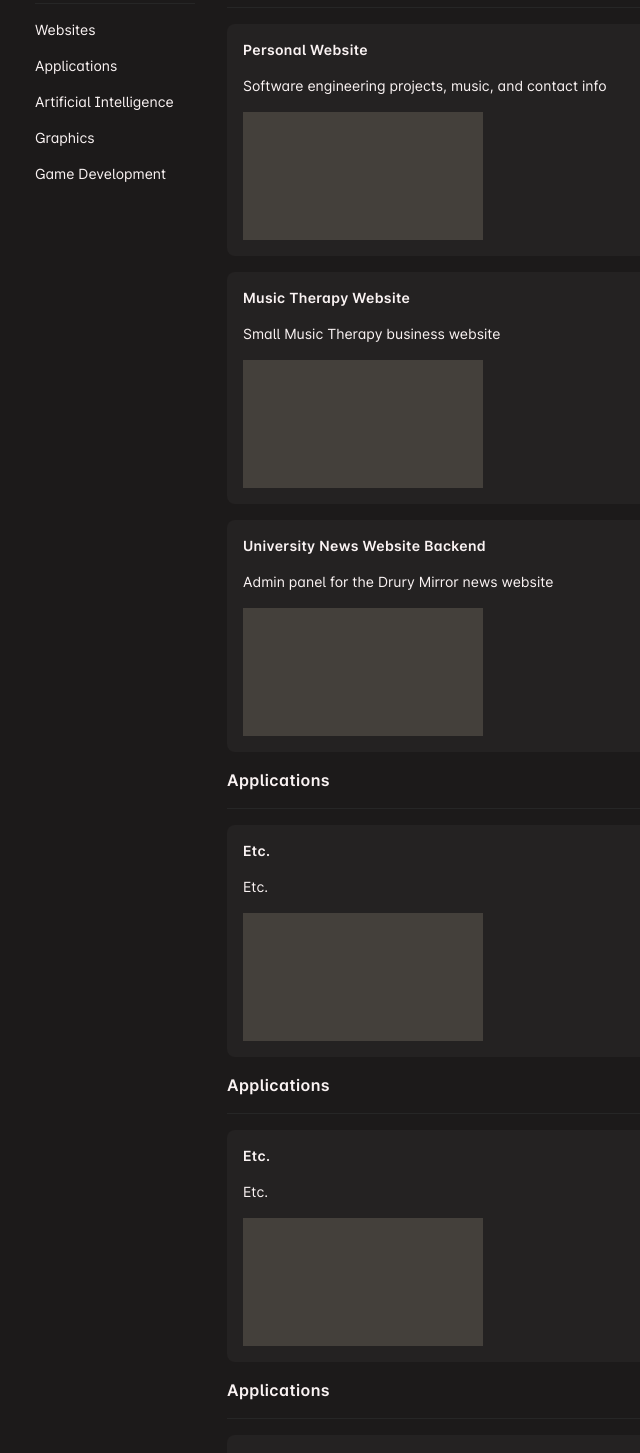
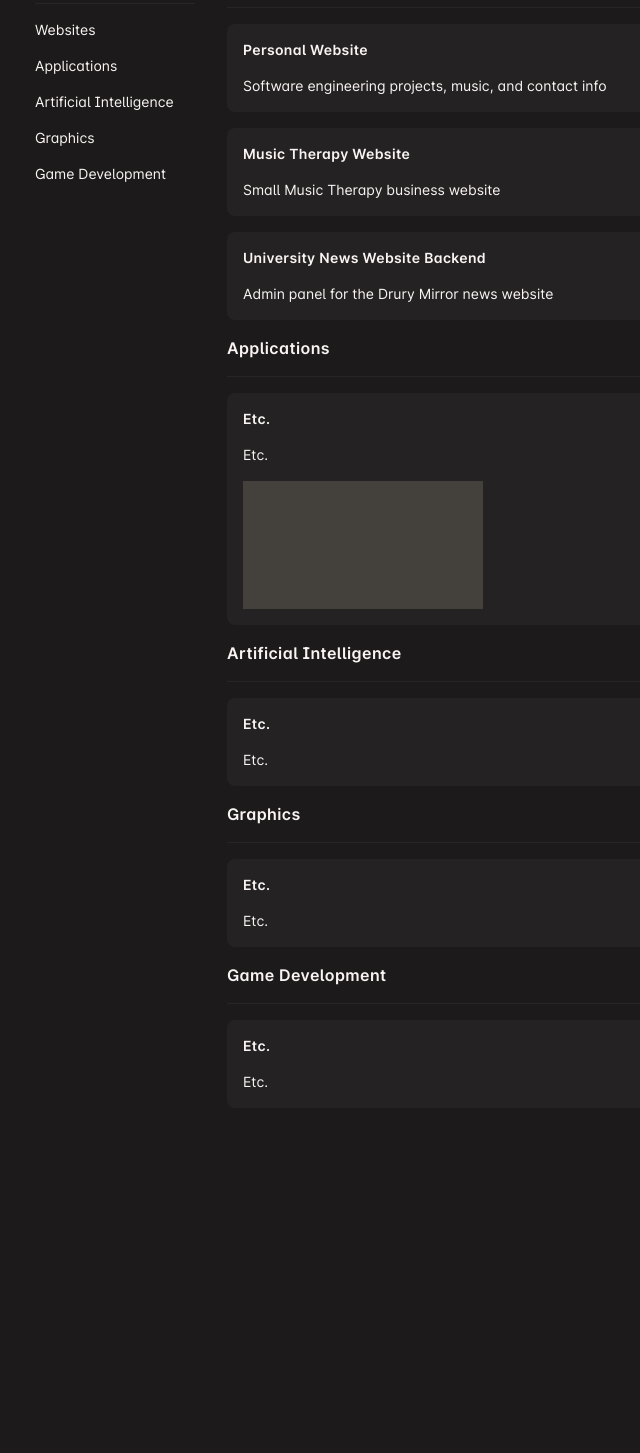
Before and after one commit to braydenoneal/personal-website, a Next.js app: page /projects in a window 1280 px wide. Shown: the part 331-1784 px from the top of the page, without its empty margins (109-749 px from the left). After the commit the page ends 1455 px from the top, so only its background shows below. Built offline with nearby package versions, Linux system fonts and the light colour scheme.

Commit message:
Add outline and section components

```diff
--- a/app/projects/page.tsx
+++ b/app/projects/page.tsx
@@ -1,4 +1,8 @@
 import ImageHeader from '@/components/custom/image-header/image-header'
+import Outline from '@/components/custom/outline/outline'
+import OutlineLink from '@/components/custom/outline/outline-link'
+import ProjectItem from '@/components/custom/section/project-item'
+import Section from '@/components/custom/section/section'
 import Image from 'next/image'
 import Link from 'next/link'
 import React from 'react'
@@ -13,112 +17,37 @@ export default function Projects() {
             </ImageHeader>
             <div className='relative'>
                 <div className='w-[1024px] inline-flex justify-start items-start relative'>
-                    <div className='w-48 p-4 inline-flex flex-col justify-start items-start gap-4 sticky top-20'>
-                        <div
-                            className='justify-start text-[#FAF3F3] text-sm font-semibold tracking-wide'>Projects
-                        </div>
-                        <div className='self-stretch h-px bg-[#262626]'/>
-                        <Link href={'#websites'}
-                              className='justify-start text-[#FAF3F3] text-sm font-normal'>Websites</Link>
-                        <div className='justify-start text-[#FAF3F3] text-sm font-normal'>Applications</div>
-                        <div className='justify-start text-[#FAF3F3] text-sm font-normal'>Artificial
-                            Intelligence
-                        </div>
-                        <div className='justify-start text-[#FAF3F3] text-sm font-normal'>Graphics</div>
-                        <div className='justify-start text-[#FAF3F3] text-sm font-normal'>Game Development</div>
-                    </div>
+                    <Outline name={'Projects'}>
+                        <OutlineLink id={'websites'} name={'Websites'}/>
+                        <OutlineLink id={'applications'} name={'Applications'}/>
+                        <OutlineLink id={'artificial-intelligence'} name={'Artificial Intelligence'}/>
+                        <OutlineLink id={'graphics'} name={'Graphics'}/>
+                        <OutlineLink id={'game-development'} name={'Game Development'}/>
+                    </Outline>
                     <div className='flex-1 p-4 inline-flex flex-col justify-start items-start gap-4 top-20'>
-                        <div className='self-stretch flex flex-col justify-start items-start gap-4 scroll-mt-24'
-                             id={'websites'}>
-                            <Link href={'#websites'}
-                                  className='self-stretch justify-start text-[#FAF3F3] text-base font-semibold tracking-wide'>Websites
-                            </Link>
-                            <div className='self-stretch h-px bg-[#262626]'/>
-                            <Link href={'https://github.com/braydenoneal'} target={'_blank'}
-                                  className='hover:scale-102 duration-150 self-stretch p-4 bg-[#242222] rounded-md flex flex-col justify-start items-start gap-4 overflow-hidden'>
-                                <div
-                                    className='self-stretch justify-start text-[#FAF3F3] text-sm font-semibold tracking-wide'>Personal
-                                    Website
-                                </div>
-                                <div
-                                    className='self-stretch justify-start text-[#FAF3F3] text-sm font-normal'>Software
-                                    engineering projects, music, and contact info
-                                </div>
+                        <Section id={'websites'} name={'Websites'}>
+                            <ProjectItem description={'Software engineering projects, music, and contact info'}
+                                         link={'https://github.com/braydenoneal'} name={'Personal Website'}/>
+                            <ProjectItem description={'Small Music Therapy business website'}
+                                         link={'https://github.com/braydenoneal'} name={'Music Therapy Website'}/>
+                            <ProjectItem description={'Admin panel for the Drury Mirror news website'}
+                                         link={'https://github.com/braydenoneal'}
+                                         name={'University News Website Backend'}/>
+                        </Section>
+                        <Section id={'applications'} name={'Applications'}>
+                            <ProjectItem description={'Etc.'} link={''} name={'Etc.'}>
                                 <div className='w-60 h-32 bg-stone-700'/>
-                            </Link>
-                            <div
-                                className='self-stretch p-4 bg-[#242222] rounded-md flex flex-col justify-start items-start gap-4 overflow-hidden'>
-                                <div
-                                    className='self-stretch justify-start text-[#FAF3F3] text-sm font-semibold tracking-wide'>Music
-                                    Therapy Website
-                                </div>
-                                <div
-                                    className='self-stretch justify-start text-[#FAF3F3] text-sm font-normal'>Small
-                                    Music Therapy business website
-                                </div>
-                                <div className='w-60 h-32 bg-stone-700'/>
-                            </div>
-                            <div
-                                className='self-stretch p-4 bg-[#242222] rounded-md flex flex-col justify-start items-start gap-4 overflow-hidden'>
-                                <div
-                                    className='self-stretch justify-start text-[#FAF3F3] text-sm font-semibold tracking-wide'>University
-                                    News Website Backend
-                                </div>
-                                <div
-                                    className='self-stretch justify-start text-[#FAF3F3] text-sm font-normal'>Admin
-                                    panel for the Drury Mirror news website
-                                </div>
-                                <div className='w-60 h-32 bg-stone-700'/>
-                            </div>
-                        </div>
-                        <div className='self-stretch flex flex-col justify-start items-start gap-4'>
-                            <div
-                                className='self-stretch justify-start text-[#FAF3F3] text-base font-semibold tracking-wide'>Applications
-                            </div>
-                            <div className='self-stretch h-px bg-[#262626]'/>
-                            <div
-                                className='self-stretch p-4 bg-[#242222] rounded-md flex flex-col justify-start items-start gap-4 overflow-hidden'>
-                                <div
-                                    className='self-stretch justify-start text-[#FAF3F3] text-sm font-semibold tracking-wide'>Etc.
-                                </div>
-                                <div
-                                    className='self-stretch justify-start text-[#FAF3F3] text-sm font-normal'>Etc.
-                                </div>
-                                <div className='w-60 h-32 bg-stone-700'/>
-                            </div>
-                        </div>
-                        <div className='self-stretch flex flex-col justify-start items-start gap-4'>
-                            <div
-                                className='self-stretch justify-start text-[#FAF3F3] text-base font-semibold tracking-wide'>Applications
-                            </div>
-                            <div className='self-stretch h-px bg-[#262626]'/>
-                            <div
-                                className='self-stretch p-4 bg-[#242222] rounded-md flex flex-col justify-start items-start gap-4 overflow-hidden'>
-                                <div
-                                    className='self-stretch justify-start text-[#FAF3F3] text-sm font-semibold tracking-wide'>Etc.
-                                </div>
-                                <div
-                                    className='self-stretch justify-start text-[#FAF3F3] text-sm font-normal'>Etc.
-                                </div>
-                                <div className='w-60 h-32 bg-stone-700'/>
-                            </div>
-                        </div>
-                        <div className='self-stretch flex flex-col justify-start items-start gap-4'>
-                            <div
-                                className='self-stretch justify-start text-[#FAF3F3] text-base font-semibold tracking-wide'>Applications
-                            </div>
-                            <div className='self-stretch h-px bg-[#262626]'/>
-                            <div
-                                className='self-stretch p-4 bg-[#242222] rounded-md flex flex-col justify-start items-start gap-4 overflow-hidden'>
-                                <div
-                                    className='self-stretch justify-start text-[#FAF3F3] text-sm font-semibold tracking-wide'>Etc.
-                                </div>
-                                <div
-                                    className='self-stretch justify-start text-[#FAF3F3] text-sm font-normal'>Etc.
-                                </div>
-                                <div className='w-60 h-32 bg-stone-700'/>
-                            </div>
-                        </div>
+                            </ProjectItem>
+                        </Section>
+                        <Section id={'artificial-intelligence'} name={'Artificial Intelligence'}>
+                            <ProjectItem description={'Etc.'} link={''} name={'Etc.'}/>
+                        </Section>
+                        <Section id={'graphics'} name={'Graphics'}>
+                            <ProjectItem description={'Etc.'} link={''} name={'Etc.'}/>
+                        </Section>
+                        <Section id={'game-development'} name={'Game Development'}>
+                            <ProjectItem description={'Etc.'} link={''} name={'Etc.'}/>
+                        </Section>
                     </div>
                     <div
                         className='w-48 self-stretch p-4 inline-flex flex-col justify-start items-start gap-4'>
--- /dev/null
+++ b/components/custom/outline/outline-link.tsx
@@ -0,0 +1,8 @@
+import Link from 'next/link'
+import React from 'react'
+
+export default function OutlineLink({ name, id }: { name: string, id: string }) {
+    return (
+        <Link href={`#${id}`} className='justify-start text-[#FAF3F3] text-sm font-normal'>{name}</Link>
+    )
+}
--- a/components/custom/outline/outline.tsx
+++ b/components/custom/outline/outline.tsx
@@ -1,21 +1,13 @@
-import Link from 'next/link'
 import React from 'react'
 
-export default function Outline() {
+export default function Outline({ children, name }: { children: React.ReactNode, name: string }) {
     return (
         <div className='w-48 p-4 inline-flex flex-col justify-start items-start gap-4 sticky top-20'>
             <div
-                className='justify-start text-[#FAF3F3] text-sm font-semibold tracking-wide'>Projects
+                className='justify-start text-[#FAF3F3] text-sm font-semibold tracking-wide'>{name}
             </div>
             <div className='self-stretch h-px bg-[#262626]'/>
-            <Link href={'#websites'}
-                  className='justify-start text-[#FAF3F3] text-sm font-normal'>Websites</Link>
-            <div className='justify-start text-[#FAF3F3] text-sm font-normal'>Applications</div>
-            <div className='justify-start text-[#FAF3F3] text-sm font-normal'>Artificial
-                Intelligence
-            </div>
-            <div className='justify-start text-[#FAF3F3] text-sm font-normal'>Graphics</div>
-            <div className='justify-start text-[#FAF3F3] text-sm font-normal'>Game Development</div>
+            {children}
         </div>
     )
 }
--- /dev/null
+++ b/components/custom/section/project-item.tsx
@@ -0,0 +1,22 @@
+import Link from 'next/link'
+import React from 'react'
+
+export default function ProjectItem({ children, name, description, link }: {
+    children?: React.ReactNode,
+    name: string,
+    description: string,
+    link: string
+}) {
+    return (
+        <Link href={link} target={'_blank'}
+              className='hover:scale-102 duration-150 self-stretch p-4 bg-[#242222] rounded-md flex flex-col justify-start items-start gap-4 overflow-hidden'>
+            <div
+                className='self-stretch justify-start text-[#FAF3F3] text-sm font-semibold tracking-wide'>{name}
+            </div>
+            <div
+                className='self-stretch justify-start text-[#FAF3F3] text-sm font-normal'>{description}
+            </div>
+            {children}
+        </Link>
+    )
+}
--- /dev/null
+++ b/components/custom/section/section.tsx
@@ -0,0 +1,15 @@
+import Link from 'next/link'
+import React from 'react'
+
+export default function Section({ children, name, id }: { children: React.ReactNode, name: string, id: string }) {
+    return (
+        <div className='self-stretch flex flex-col justify-start items-start gap-4 scroll-mt-24'
+             id={id}>
+            <Link href={`#${id}`}
+                  className='self-stretch justify-start text-[#FAF3F3] text-base font-semibold tracking-wide'>{name}
+            </Link>
+            <div className='self-stretch h-px bg-[#262626]'/>
+            {children}
+        </div>
+    )
+}
```
